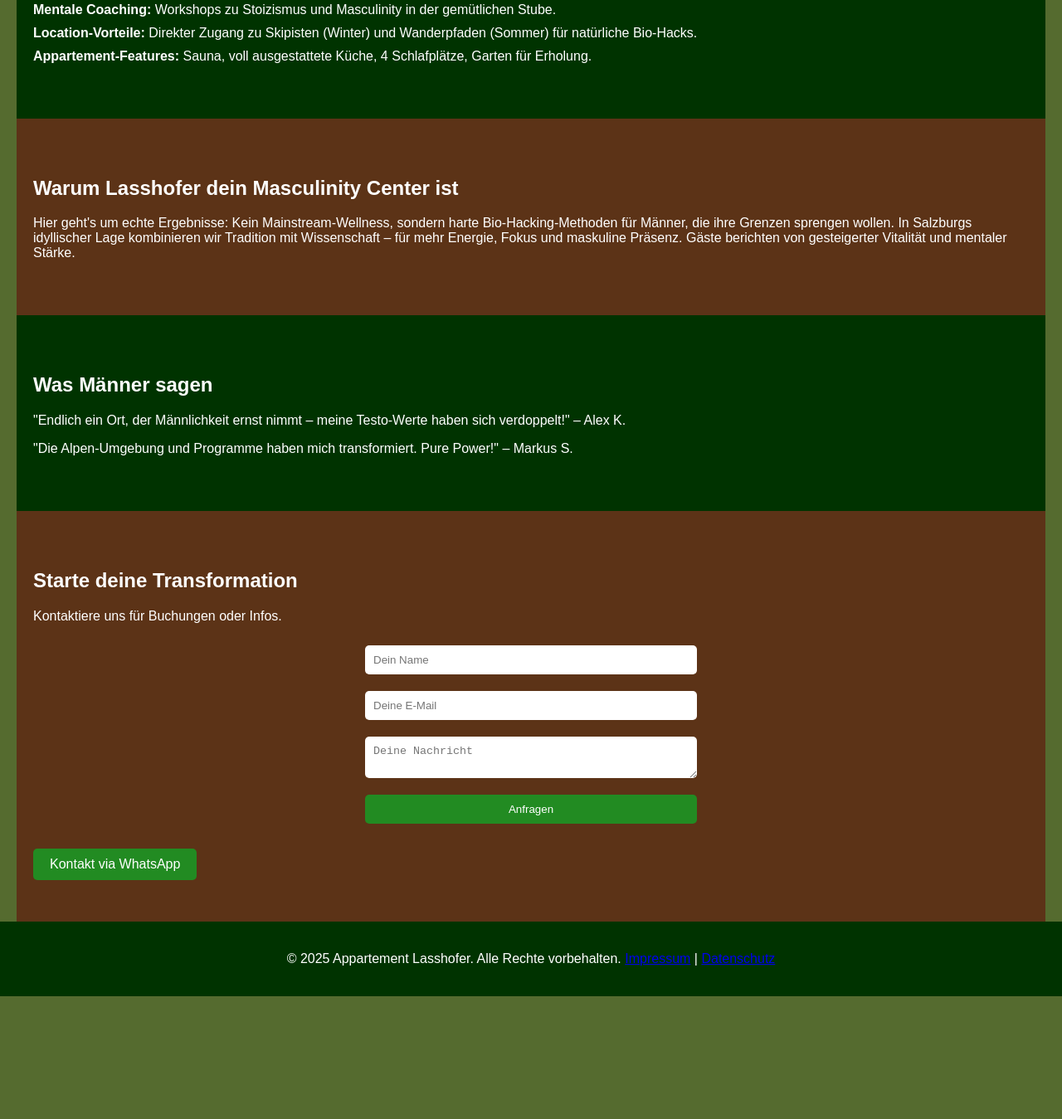
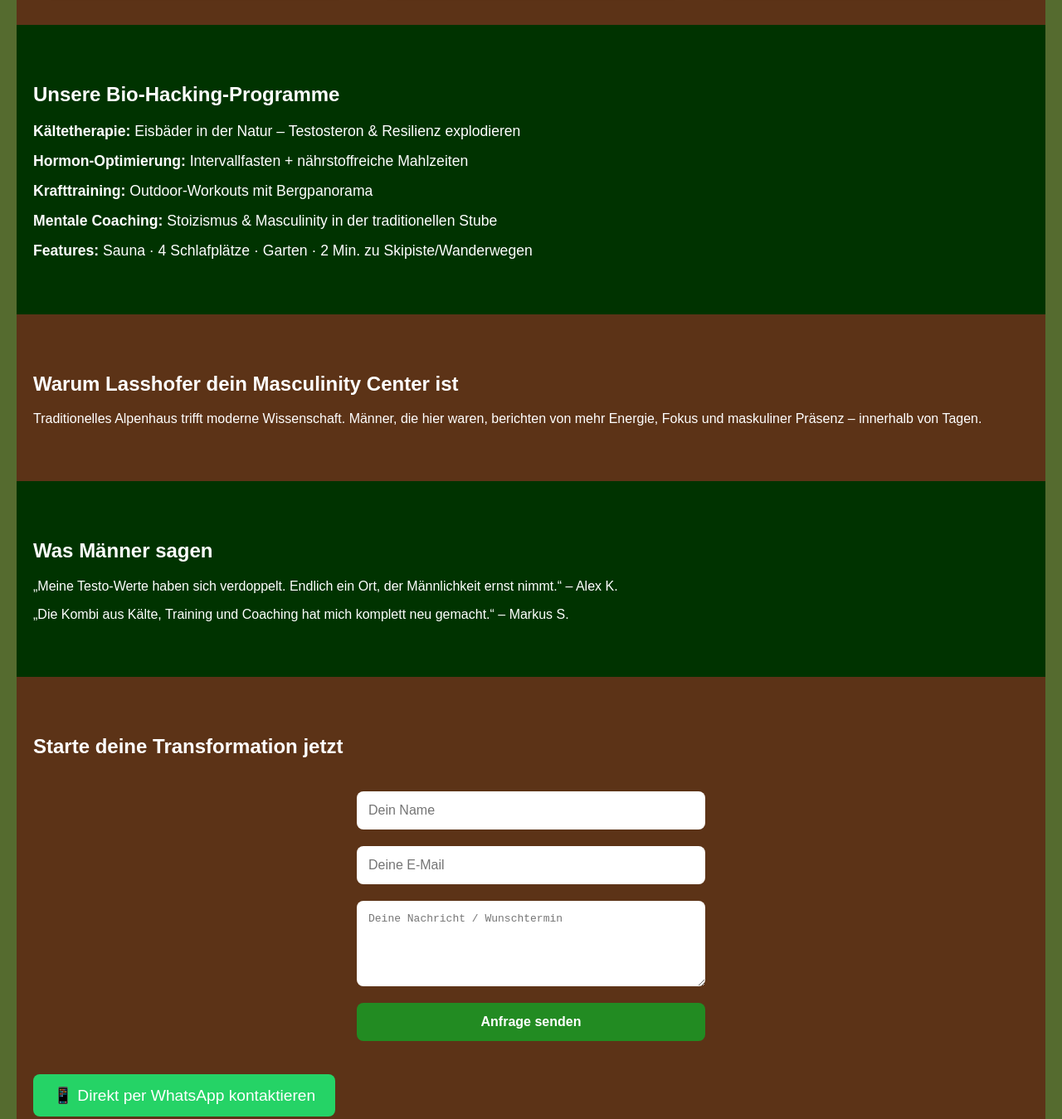
Before and after one commit to L4sse/Lungau-Retreat, a plain HTML site: page index.html in a window 1280 px wide. Shown: the part 1133-2482 px from the top of the page at 83% size. Before the commit the page ends 2334 px from the top, so only its background shows below. Drawn offline with Linux system fonts and the light colour scheme.

Commit message:
Update index.html

```diff
--- a/index.html
+++ b/index.html
@@ -5,84 +5,85 @@
     <meta name="viewport" content="width=device-width, initial-scale=1.0">
     <title>Appartement Lasshofer – Bio-Hacking Retreat & Masculinity Center</title>
     <style>
-        body { font-family: Arial, sans-serif; margin: 0; padding: 0; background-color: #556B2F; color: #fff; } /* Hellgrün für Wald-Boden */
-        header { position: relative; height: 80vh; display: flex; align-items: center; justify-content: center; text-align: center; background: url('DEINE-WINTER-URL-HIER.jpg') no-repeat center/cover; } /* Ersetze mit URL deines Winter-Bilds */
-        .hero-content { position: relative; z-index: 2; color: #fff; text-shadow: 2px 2px 4px rgba(0,0,0,0.7); }
-        .video-embed { position: absolute; top: 0; left: 0; width: 100%; height: 100%; z-index: 1; overflow: hidden; }
+        body { font-family: Arial, sans-serif; margin: 0; padding: 0; background-color: #556B2F; color: #fff; }
+        header { position: relative; height: 80vh; display: flex; align-items: center; justify-content: center; text-align: center; overflow: hidden; }
+        .hero-content { position: relative; z-index: 2; color: #fff; text-shadow: 2px 2px 8px rgba(0,0,0,0.9); }
+        .video-embed { position: absolute; top: 0; left: 0; width: 100%; height: 100%; z-index: 1; }
         .video-embed iframe { width: 100%; height: 100%; border: none; }
         section { padding: 50px 20px; max-width: 1200px; margin: auto; }
-        .section-dark { background: #003300; color: #fff; } /* Dunkelgrün für Wald-Schatten */
-        .section-light { background: #5C3317; color: #fff; } /* Braun für Wald-Stämme */
+        .section-dark { background: #003300; color: #fff; }
+        .section-light { background: #5C3317; color: #fff; }
         ul { list-style: none; padding: 0; }
-        li { margin: 10px 0; }
-        .gallery { display: flex; justify-content: space-around; flex-wrap: wrap; }
-        .gallery img { width: 30%; margin: 10px; border-radius: 10px; }
-        form { display: flex; flex-direction: column; max-width: 400px; margin: auto; }
-        input, textarea, button { margin: 10px 0; padding: 10px; border: none; border-radius: 5px; }
-        button { background: #228B22; color: #fff; cursor: pointer; } /* Grün-Akzent für Buttons */
-        .whatsapp-btn { background: #228B22; color: #fff; padding: 10px 20px; text-decoration: none; border-radius: 5px; display: inline-block; margin-top: 20px; }
-        footer { text-align: center; padding: 20px; background: #003300; color: #fff; } /* Dunkelgrün für Footer */
+        li { margin: 15px 0; font-size: 1.1em; }
+        .gallery { display: flex; justify-content: space-around; flex-wrap: wrap; gap: 15px; }
+        .gallery img { width: 100%; max-width: 380px; border-radius: 12px; box-shadow: 0 4px 15px rgba(0,0,0,0.4); }
+        form { display: flex; flex-direction: column; max-width: 420px; margin: 30px auto; }
+        input, textarea, button { margin: 10px 0; padding: 14px; border: none; border-radius: 8px; font-size: 1em; }
+        button { background: #228B22; color: #fff; cursor: pointer; font-weight: bold; }
+        .whatsapp-btn { background: #25D366; color: #fff; padding: 14px 24px; text-decoration: none; border-radius: 8px; display: inline-block; font-size: 1.2em; }
+        footer { text-align: center; padding: 20px; background: #003300; }
+        @media (max-width: 768px) { .gallery img { width: 100%; } }
     </style>
 </head>
 <body>
+
     <header>
         <div class="video-embed">
-            <iframe src="https://www.youtube.com/embed/3Yut3BmYoL0?autoplay=1&loop=1&playlist=3Yut3BmYoL0&controls=0&rel=0" allowfullscreen></iframe>
+            <!-- Video startet sofort, stumm und looped – funktioniert überall -->
+            <iframe src="https://www.youtube.com/embed/3Yut3BmYoL0?autoplay=1&muted=1&loop=1&playlist=3Yut3BmYoL0&controls=0&rel=0&playsinline=1&modestbranding=1" allowfullscreen></iframe>
         </div>
         <div class="hero-content">
             <h1>Entfessle Deine Stärke – Willkommen im Appartement Lasshofer</h1>
             <p>Dein Bio-Hacking Retreat für maskuline Transformation in den Alpen.</p>
-            <a href="#kontakt" style="background: #228B22; color: #fff; padding: 10px 20px; text-decoration: none; border-radius: 5px;">Jetzt anfragen</a>
+            <a href="#kontakt" style="background:#228B22;color:#fff;padding:14px 28px;text-decoration:none;border-radius:8px;font-size:1.2em;">Jetzt anfragen</a>
         </div>
     </header>
 
     <section id="ueber-uns" class="section-light">
         <h2>Dein Rückzugsort für Peak Performance</h2>
-        <p>Im Herzen Salzburgs, umgeben von schneebedeckten Bergen und frischer Alpenluft, liegt das Appartement Lasshofer – ein rustikales, gelbes Haus mit traditionellem Charme und moderner Ausstattung. Hier optimierst du als Mann deinen Körper und Geist durch Bio-Hacking: Von Kältetherapie in der Natur bis hin zu hormongesteuerten Workouts. Kein Wellness-Hype, sondern echte Resilienz-Training in einer maskulinen Umgebung. Mit gemütlichem Essbereich, Balkonblick und direkter Nähe zu Wanderwegen – ideal für mentale Klarheit und physische Erneuerung.</p>
+        <p>Im Herzen des Salzburger Lungaus steht das gelbe Appartement Lasshofer – umgeben von Schneebergen und kristallklarer Luft. Hier trainierst du als Mann Körper und Geist mit echten Bio-Hacks: Kältetherapie, Hormon-Optimierung, Outdoor-Krafttraining und Stoizismus-Coaching. Kein Wellness-Spa – sondern ein Masculinity Center für echte Ergebnisse.</p>
         <div class="gallery">
-            <img src="DEINE-SOMMER-URL-HIER.jpg" alt="Sommer-Ansicht"> <!-- Ersetze mit URL deines Sommer-Bilds -->
-            <img src="DEINE-WINTER-URL-HIER.jpg" alt="Winter-Ansicht"> <!-- Ersetze mit URL deines Winter-Bilds -->
-            <img src="DEINE-INNENRAUM-URL-HIER.jpg" alt="Innenraum"> <!-- Ersetze mit URL deines Innenraum-Bilds -->
+            <img src="https://i.ibb.co/9hH3t3v/sommer.jpg" alt="Appartement Lasshofer Sommer">
+            <img src="https://i.ibb.co/4pJ6Y5K/winter.jpg" alt="Appartement Lasshofer Winter">
+            <img src="https://i.ibb.co/7zY6n5W/essen.jpg" alt="Gemütlicher Essbereich">
         </div>
     </section>
 
     <section id="programme" class="section-dark">
         <h2>Unsere Bio-Hacking-Programme</h2>
         <ul>
-            <li><strong>Kältetherapie:</strong> Eisbäder in der alpinen Kälte für Resilienz und Testosteron-Boost.</li>
-            <li><strong>Hormon-Optimierung:</strong> Intermittierendes Fasten und nährstoffreiche Mahlzeiten im rustikalen Küchenbereich.</li>
-            <li><strong>Krafttraining:</strong> Outdoor-Workouts mit Bergblick – baue Muskeln und Disziplin auf.</li>
-            <li><strong>Mentale Coaching:</strong> Workshops zu Stoizismus und Masculinity in der gemütlichen Stube.</li>
-            <li><strong>Location-Vorteile:</strong> Direkter Zugang zu Skipisten (Winter) und Wanderpfaden (Sommer) für natürliche Bio-Hacks.</li>
-            <li><strong>Appartement-Features:</strong> Sauna, voll ausgestattete Küche, 4 Schlafplätze, Garten für Erholung.</li>
+            <li><strong>Kältetherapie:</strong> Eisbäder in der Natur – Testosteron & Resilienz explodieren</li>
+            <li><strong>Hormon-Optimierung:</strong> Intervallfasten + nährstoffreiche Mahlzeiten</li>
+            <li><strong>Krafttraining:</strong> Outdoor-Workouts mit Bergpanorama</li>
+            <li><strong>Mentale Coaching:</strong> Stoizismus & Masculinity in der traditionellen Stube</li>
+            <li><strong>Features:</strong> Sauna · 4 Schlafplätze · Garten · 2 Min. zu Skipiste/Wanderwegen</li>
         </ul>
     </section>
 
     <section id="warum-wir" class="section-light">
         <h2>Warum Lasshofer dein Masculinity Center ist</h2>
-        <p>Hier geht's um echte Ergebnisse: Kein Mainstream-Wellness, sondern harte Bio-Hacking-Methoden für Männer, die ihre Grenzen sprengen wollen. In Salzburgs idyllischer Lage kombinieren wir Tradition mit Wissenschaft – für mehr Energie, Fokus und maskuline Präsenz. Gäste berichten von gesteigerter Vitalität und mentaler Stärke.</p>
+        <p>Traditionelles Alpenhaus trifft moderne Wissenschaft. Männer, die hier waren, berichten von mehr Energie, Fokus und maskuliner Präsenz – innerhalb von Tagen.</p>
     </section>
 
     <section id="testimonials" class="section-dark">
         <h2>Was Männer sagen</h2>
-        <p>"Endlich ein Ort, der Männlichkeit ernst nimmt – meine Testo-Werte haben sich verdoppelt!" – Alex K.</p>
-        <p>"Die Alpen-Umgebung und Programme haben mich transformiert. Pure Power!" – Markus S.</p>
+        <p>„Meine Testo-Werte haben sich verdoppelt. Endlich ein Ort, der Männlichkeit ernst nimmt.“ – Alex K.</p>
+        <p>„Die Kombi aus Kälte, Training und Coaching hat mich komplett neu gemacht.“ – Markus S.</p>
     </section>
 
     <section id="kontakt" class="section-light">
-        <h2>Starte deine Transformation</h2>
-        <p>Kontaktiere uns für Buchungen oder Infos.</p>
+        <h2>Starte deine Transformation jetzt</h2>
         <form action="mailto:info@lasshofer-retreat.com" method="post" enctype="text/plain">
             <input type="text" name="name" placeholder="Dein Name" required>
             <input type="email" name="email" placeholder="Deine E-Mail" required>
-            <textarea name="nachricht" placeholder="Deine Nachricht" required></textarea>
-            <button type="submit">Anfragen</button>
+            <textarea name="nachricht" placeholder="Deine Nachricht / Wunschtermin" rows="5" required></textarea>
+            <button type="submit">Anfrage senden</button>
         </form>
-        <a href="https://wa.me/436601100840" class="whatsapp-btn">Kontakt via WhatsApp</a>
+        <a href="https://wa.me/436601100840" class="whatsapp-btn">📱 Direkt per WhatsApp kontaktieren</a>
     </section>
 
     <footer>
-        <p>&copy; 2025 Appartement Lasshofer. Alle Rechte vorbehalten. <a href="#">Impressum</a> | <a href="#">Datenschutz</a></p>
+        <p>© 2025 Appartement Lasshofer – Bio-Hacking & Masculinity Retreat</p>
     </footer>
 </body>
 </html>
```
